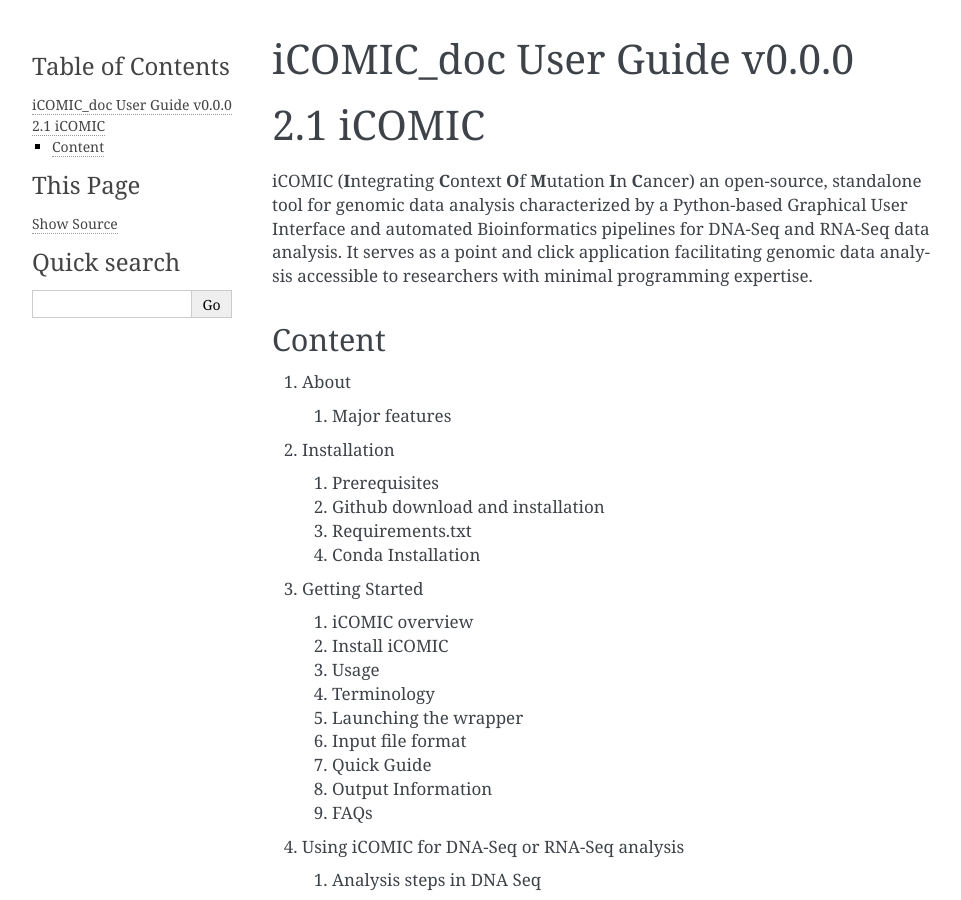
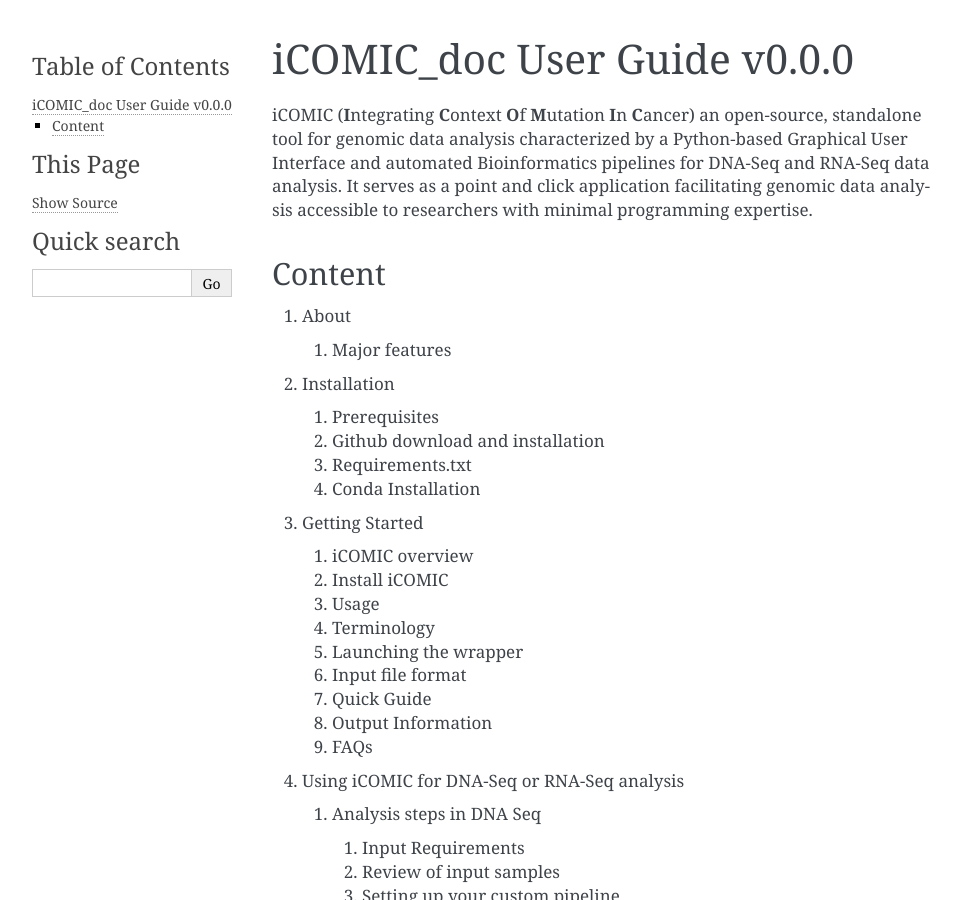
Before and after one commit to anjanaanilkumar1289/iCOMIC_doc, a Sphinx documentation site: the page built from docs/user-guide.md, in a window 1280 px wide and 900 px high. Shown: the whole window, without its empty margins (148-1109 px from the left). Built offline with Sphinx 7.4.7, drawn with Linux system fonts in a browser that asks for light colours.

Commit message:
Update user-guide.md

```diff
--- a/docs/user-guide.md
+++ b/docs/user-guide.md
@@ -1,7 +1,5 @@
 # iCOMIC_doc User Guide v0.0.0
 
-
-# 2.1 iCOMIC
 
 iCOMIC (**I**ntegrating **C**ontext **O**f **M**utation **I**n **C**ancer) an open-source, standalone tool for genomic data analysis characterized by a Python-based Graphical User Interface and automated Bioinformatics pipelines for DNA-Seq and RNA-Seq data analysis. It serves as a point and click application facilitating genomic data analysis accessible to researchers with minimal programming expertise.
 
```
